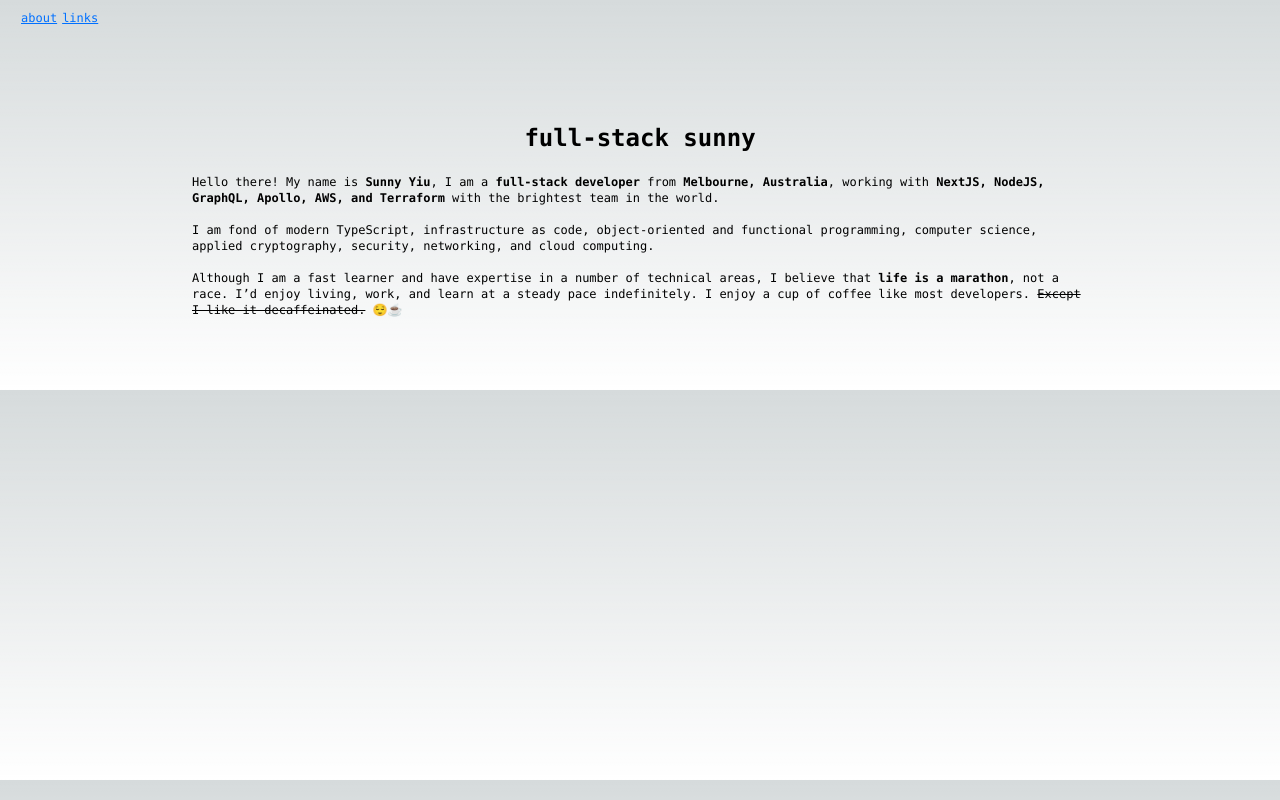
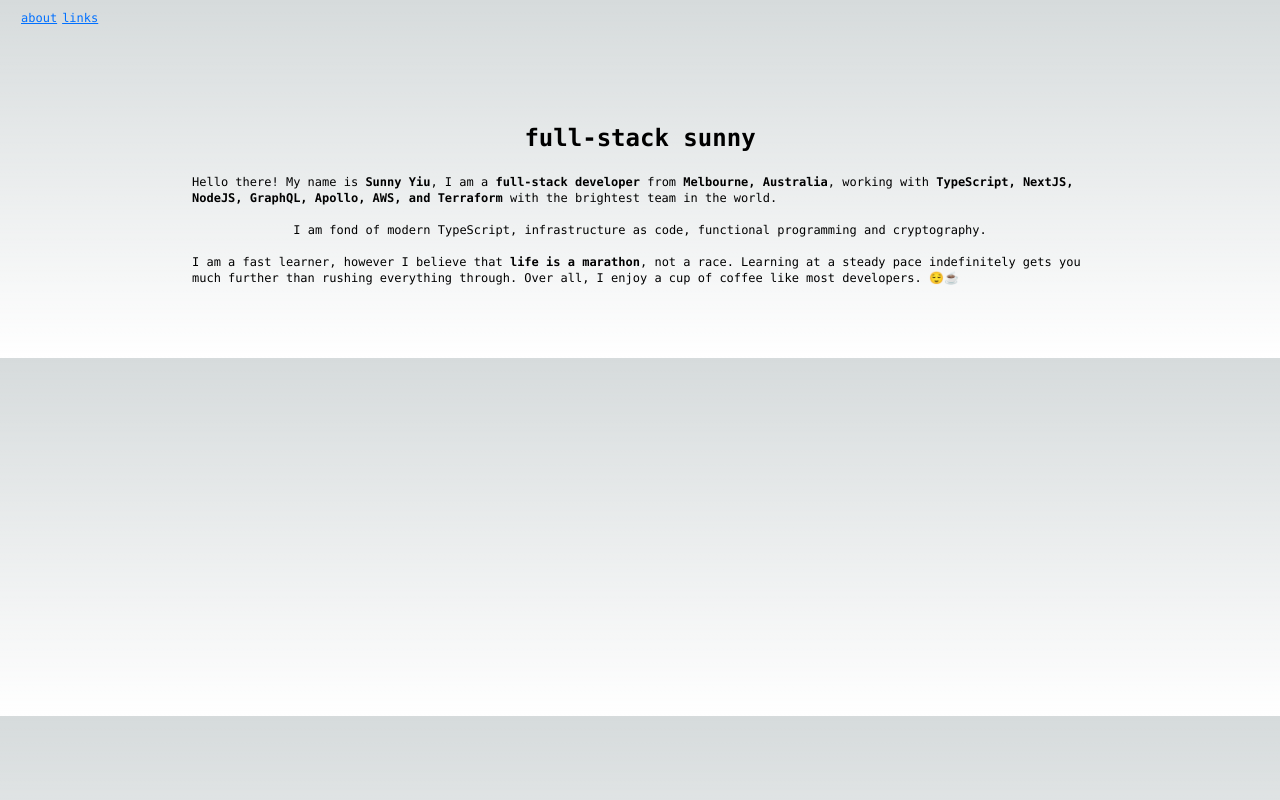
Before and after one commit to sunnz/rex, a Next.js app: page / in a window 1280 px wide. Built offline with nearby package versions, Linux system fonts and the light colour scheme.

Commit message:
feat: update home page blurb

```diff
--- a/app/page.tsx
+++ b/app/page.tsx
@@ -12,20 +12,20 @@ export default function Home() {
         Hello there! My name is <strong>Sunny Yiu</strong>, I am a{" "}
         <strong>full-stack developer</strong> from{" "}
         <strong>Melbourne, Australia</strong>, working with{" "}
-        <strong>NextJS, NodeJS, GraphQL, Apollo, AWS, and Terraform</strong>{" "}
+        <strong>
+          TypeScript, NextJS, NodeJS, GraphQL, Apollo, AWS, and Terraform
+        </strong>{" "}
         with the brightest team in the world.
       </p>
       <p>
-        I am fond of modern TypeScript, infrastructure as code, object-oriented
-        and functional programming, computer science, applied cryptography,
-        security, networking, and cloud computing.
+        I am fond of modern TypeScript, infrastructure as code, functional
+        programming and cryptography.
       </p>
       <p>
-        Although I am a fast learner and have expertise in a number of technical
-        areas, I believe that <strong>life is a marathon</strong>, not a race.
-        I&rsquo;d enjoy living, work, and learn at a steady pace indefinitely. I
-        enjoy a cup of coffee like most developers.{" "}
-        <del>Except I like it decaffeinated.</del> 😌☕️
+        I am a fast learner, however I believe that{" "}
+        <strong>life is a marathon</strong>, not a race. Learning at a steady
+        pace indefinitely gets you much further than rushing everything through.
+        Over all, I enjoy a cup of coffee like most developers. 😌☕️
       </p>
     </main>
   );
```
